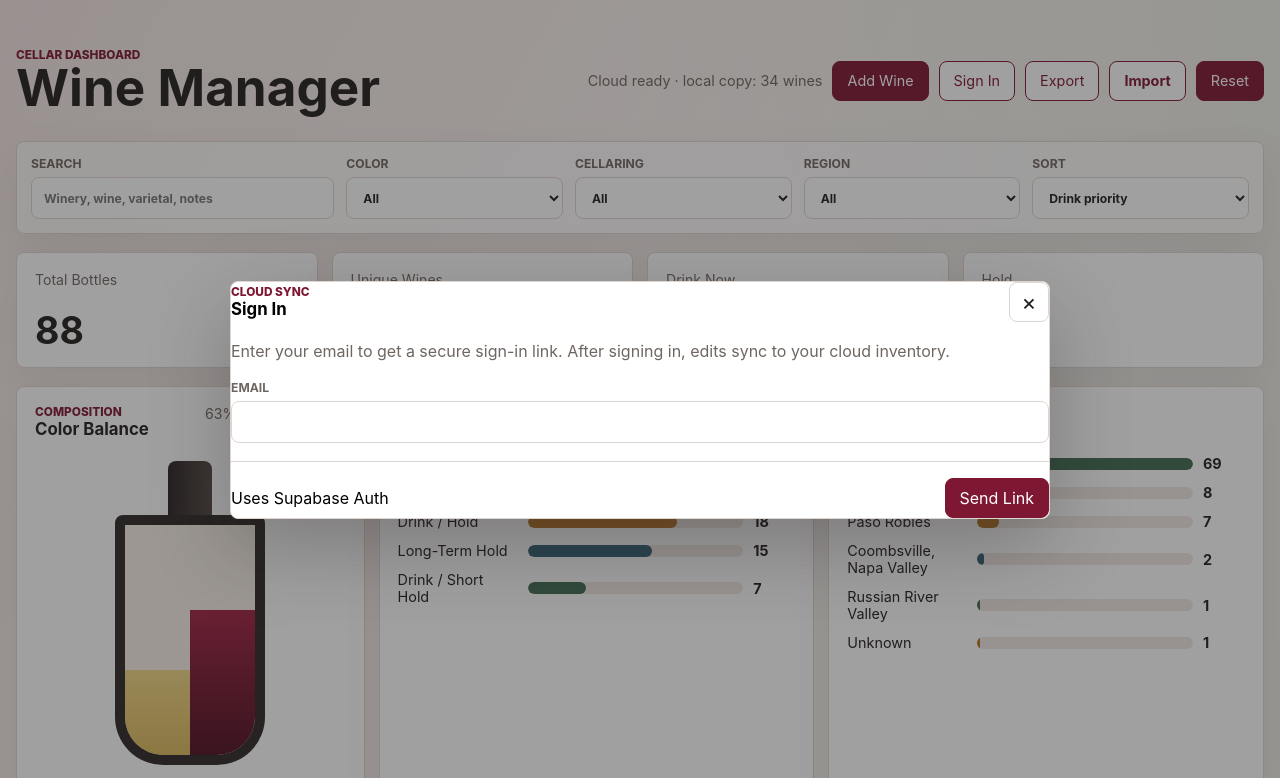
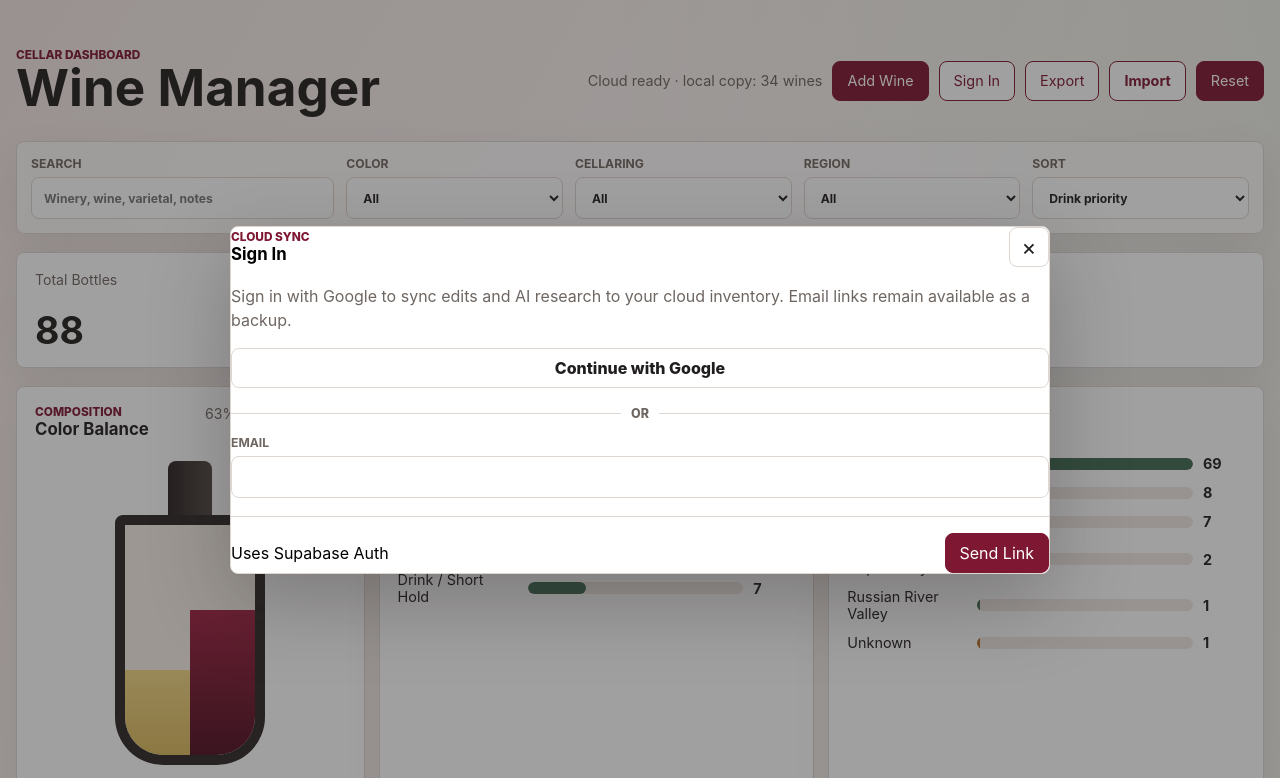
Before and after one commit to gdavidwhitehead-lgtm/wine-manager, a website: page index.html in a window 1280 px wide. Both pictures are taken after a click on the button "Sign In". Shown: the top 778 px of the page. Drawn offline with nearby package versions, Linux system fonts and the light colour scheme.

Commit message:
Add Google cloud sign in

```diff
--- a/app.js
+++ b/app.js
@@ -56,6 +56,7 @@ const els = {
   saveNote: document.querySelector("#saveNote"),
   authDialog: document.querySelector("#authDialog"),
   authForm: document.querySelector("#authForm"),
+  googleSignIn: document.querySelector("#googleSignIn"),
   closeAuthDialog: document.querySelector("#closeAuthDialog"),
   authNote: document.querySelector("#authNote"),
   detailDialog: document.querySelector("#detailDialog"),
@@ -840,6 +841,26 @@ async function handleSignInOut() {
   els.authDialog.showModal();
 }
 
+async function signInWithGoogle() {
+  if (!supabaseClient) {
+    window.alert("Supabase is not configured yet.");
+    return;
+  }
+  els.authNote.textContent = "Opening Google sign-in...";
+  const redirectTo = window.location.href.split("#")[0];
+  const { error } = await supabaseClient.auth.signInWithOAuth({
+    provider: "google",
+    options: {
+      redirectTo,
+      queryParams: {
+        access_type: "offline",
+        prompt: "select_account",
+      },
+    },
+  });
+  if (error) els.authNote.textContent = error.message;
+}
+
 async function sendSignInLink(event) {
   event.preventDefault();
   const email = els.authForm.elements.email.value.trim();
@@ -875,6 +896,7 @@ els.import.addEventListener("change", importData);
 els.form.addEventListener("submit", saveWine);
 els.closeDialog.addEventListener("click", () => els.dialog.close());
 els.deleteWine.addEventListener("click", deleteCurrentWine);
+els.googleSignIn.addEventListener("click", signInWithGoogle);
 els.authForm.addEventListener("submit", sendSignInLink);
 els.closeAuthDialog.addEventListener("click", () => els.authDialog.close());
 els.closeDetailDialog.addEventListener("click", () => els.detailDialog.close());
--- a/index.html
+++ b/index.html
@@ -280,7 +280,9 @@
           </div>
           <button id="closeAuthDialog" type="button" class="icon-button" aria-label="Close">×</button>
         </div>
-        <p class="dialog-copy">Enter your email to get a secure sign-in link. After signing in, edits sync to your cloud inventory.</p>
+        <p class="dialog-copy">Sign in with Google to sync edits and AI research to your cloud inventory. Email links remain available as a backup.</p>
+        <button id="googleSignIn" type="button" class="google-button">Continue with Google</button>
+        <div class="divider"><span>or</span></div>
         <label>
           Email
           <input name="email" type="email" autocomplete="email" required>
--- /dev/null
+++ b/package.json
@@ -0,0 +1,5 @@
+{
+  "devDependencies": {
+    "supabase": "^2.109.1"
+  }
+}
--- a/styles.css
+++ b/styles.css
@@ -530,6 +530,38 @@ dialog::backdrop {
   line-height: 1.45;
 }
 
+.google-button {
+  width: 100%;
+  margin-bottom: 14px;
+  background: #fff;
+  color: var(--ink);
+  border-color: var(--line);
+  font-weight: 800;
+}
+
+.google-button:hover {
+  background: #f4eee8;
+}
+
+.divider {
+  display: grid;
+  grid-template-columns: 1fr auto 1fr;
+  align-items: center;
+  gap: 10px;
+  margin: 4px 0 14px;
+  color: var(--muted);
+  font-size: 0.78rem;
+  font-weight: 800;
+  text-transform: uppercase;
+}
+
+.divider::before,
+.divider::after {
+  content: "";
+  height: 1px;
+  background: var(--line);
+}
+
 .detail-hero {
   display: grid;
   grid-template-columns: 1fr auto;
```
Also changed, not shown: README.md, 2 other files.
